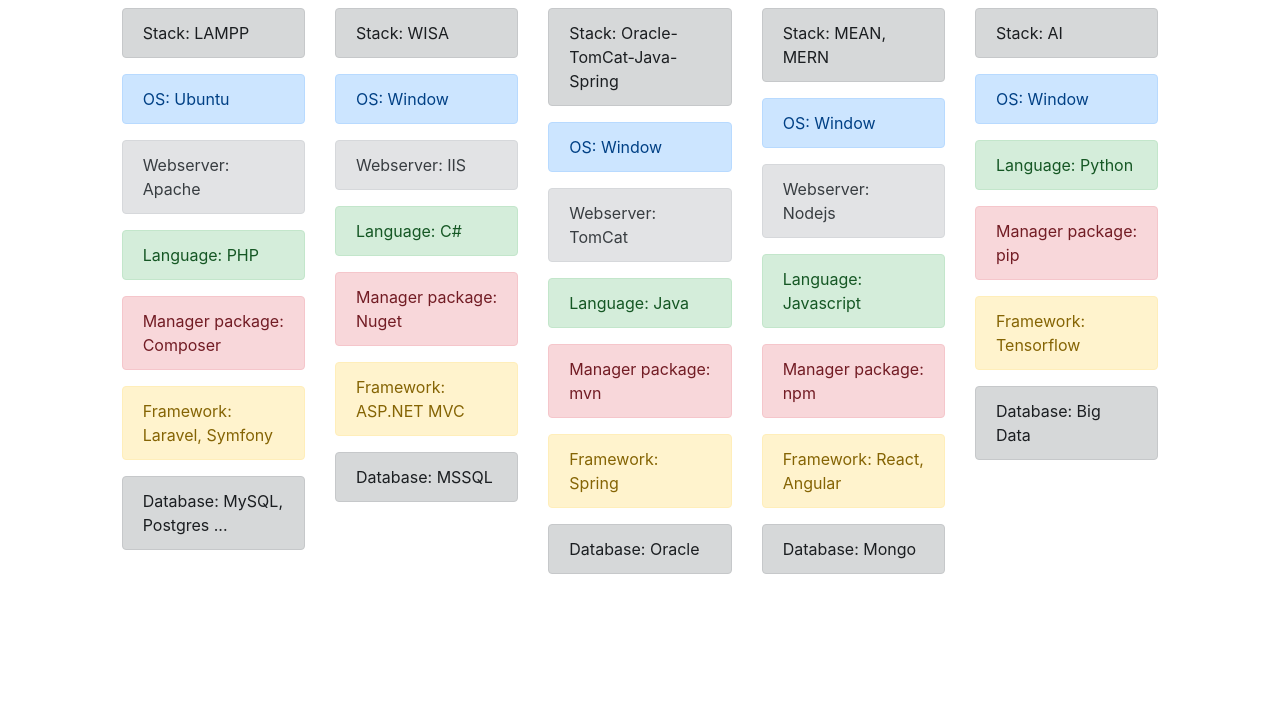
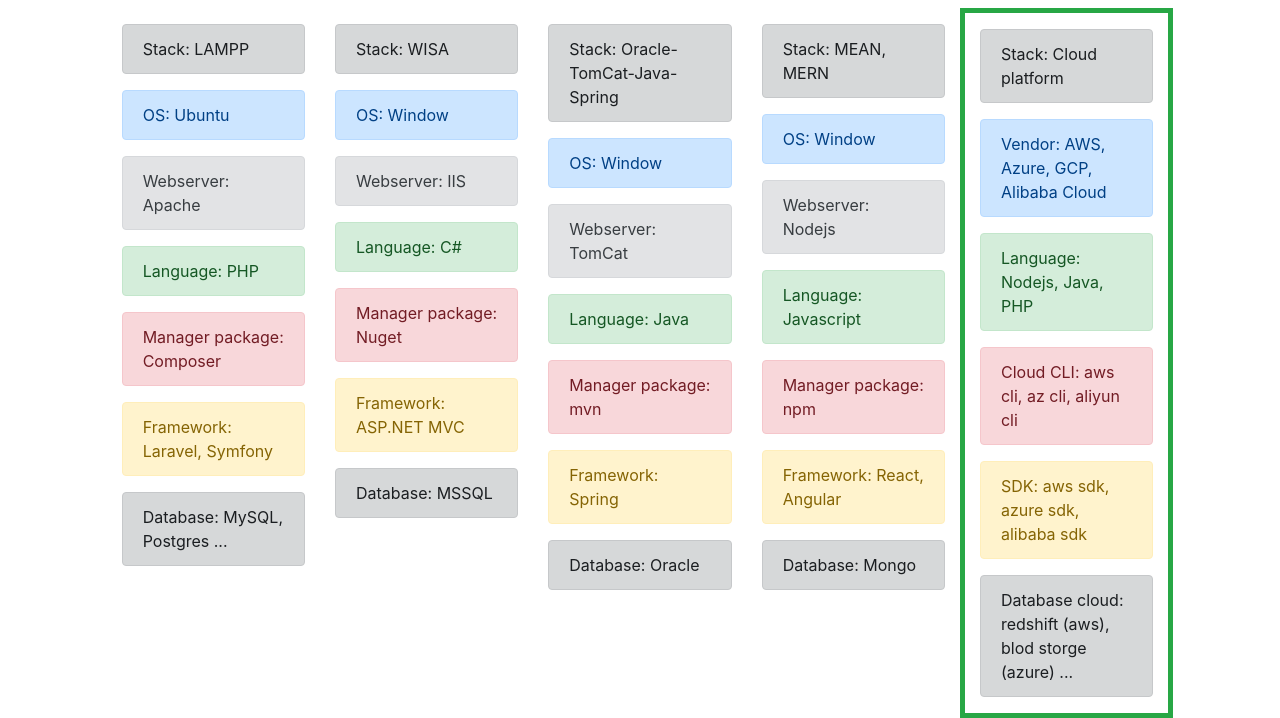
Before and after one commit to anbinhnumberone/anbinhnumberone.github.io, a plain HTML site: page index.html in a window 1280 px wide. Shown: the part 96-814 px from the top of the page. Drawn offline with nearby package versions, Linux system fonts and the light colour scheme.

Commit message:
Update index.html

```diff
--- a/index.html
+++ b/index.html
@@ -10,19 +10,23 @@
     <script src="https://cdnjs.cloudflare.com/ajax/libs/popper.js/1.14.7/umd/popper.min.js"></script>
     <script src="https://stackpath.bootstrapcdn.com/bootstrap/4.3.1/js/bootstrap.min.js"></script>
 </head>
-
+<style>
+    .border-5 {
+     border-width:5px !important;
+}
+</style>
 <body>
 
     <div class="container-fluid mt-3">
 
         <div class="row">
             <div class="col-md-12 m-3">
-                <h1 class="text-primary text-center">TheNguyen's stacks</h1>
+                <h1 class="text-primary text-center">TheNguyen's stacks profile latest</h1>
             </div>
             <div class="col-md-1">
 
             </div>
-            <div class="col-md-2">
+            <div class="col-md-2 pt-3">
                 <div class="alert alert-dark" role="alert">
                     Stack: LAMPP
                 </div>
@@ -45,7 +49,7 @@
                     Database: MySQL, Postgres ...
                 </div>
             </div>
-            <div class="col-md-2">
+            <div class="col-md-2 pt-3">
                 <div class="alert alert-dark" role="alert">
                     Stack: WISA
                 </div>
@@ -68,7 +72,7 @@
                     Database: MSSQL
                 </div>
             </div>
-            <div class="col-md-2">
+            <div class="col-md-2 pt-3">
                 <div class="alert alert-dark" role="alert">
                     Stack: Oracle-TomCat-Java-Spring
                 </div>
@@ -91,7 +95,7 @@
                     Database: Oracle
                 </div>
             </div>
-            <div class="col-md-2">
+            <div class="col-md-2 pt-3">
                 <div class="alert alert-dark" role="alert">
                     Stack: MEAN, MERN
                 </div>
@@ -114,7 +118,7 @@
                     Database: Mongo
                 </div>
             </div>
-            <div class="col-md-2">
+            <!-- <div class="col-md-2">
                 <div class="alert alert-dark" role="alert">
                     Stack: AI
                 </div>
@@ -134,8 +138,28 @@
                     Database: Big Data
                 </div>
             </div>
+            <div class="col-md-1"> -->
+            <div class="col-md-2 pt-3 border border-5 border-success">
+                <div class="alert alert-dark" role="alert">
+                    Stack: Cloud platform
+                </div>
+                <div class="alert alert-primary" role="alert">
+                    Vendor: AWS, Azure, GCP, Alibaba Cloud
+                </div>
+                <div class="alert alert-success" role="alert">
+                    Language: Nodejs, Java, PHP
+                </div>
+                <div class="alert alert-danger" role="alert">
+                    Cloud CLI: aws cli, az cli, aliyun cli
+                </div>
+                <div class="alert alert-warning" role="alert">
+                    SDK: aws sdk, azure sdk, alibaba sdk
+                </div>
+                <div class="alert alert-dark" role="alert">
+                    Database cloud: redshift (aws), blod storge (azure) ...
+                </div>
+            </div>
             <div class="col-md-1">
-
             </div>
         </div>
 
```
